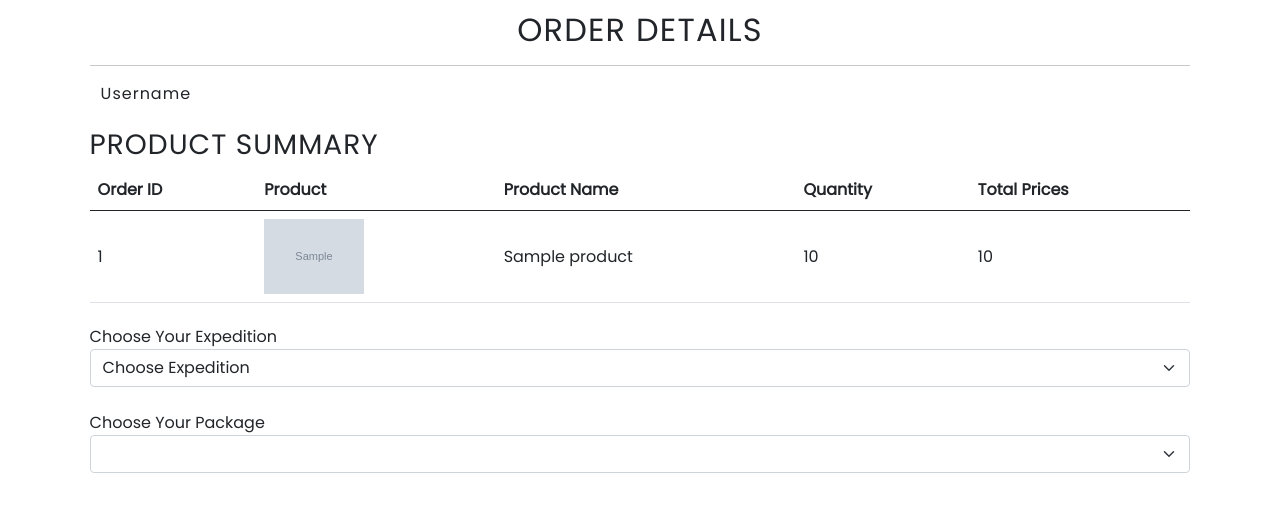
After one commit to VannWasHere/u-toys, a PHP site: the page made by order_details.php in a window 1280 px wide. The commit adds this page. Shown: the top 512 px of the page. Run offline with PHP 8.4, Linux system fonts and the light colour scheme; the visitor is signed in with stand-in values (Sample User, id 1); tables that the repository leaves empty or names only in its code hold one stand-in row (values such as "Sample post"); grey boxes marked "Sample" are stand-in pictures; lists and menus that the app fills with data are empty; some libraries are stand-ins or nearby versions.

Commit message:
Ajax and RAJA ONGKIR API

```diff
--- a/css/order_details.css
+++ b/css/order_details.css
@@ -5,3 +5,43 @@ body {
     padding-left: 7%;
     padding-right: 7%;
 }
+
+#ord-details-h2 {
+    margin-top: 1%;
+    margin-bottom: 1%;
+    text-align: center;
+    text-transform: uppercase;
+    letter-spacing: 1.2px;
+}
+
+#checkout-username {
+    padding-left: 1%;
+    letter-spacing: 1px;
+    margin-top: 0.6%;
+}
+
+#checkout-h3 {
+    margin-top: 2%;
+    letter-spacing: 1px;
+    text-transform: uppercase;
+}
+
+tbody>tr>td {
+    vertical-align: middle;
+}
+
+.checkout-product-images {
+    width: 100px;
+}
+
+.shipping-container {
+    margin-top: 1%;
+}
+
+.shipping-expedition {
+    margin-top: 2%;
+}
+
+.input-hidden {
+    display: none;
+}
--- a/index.php
+++ b/index.php
@@ -7,7 +7,6 @@ $loggedIn = isset($_SESSION["login"]) && $_SESSION["login"] === true;
 
 // Pass the login status to JavaScript
 echo "<script>var isLoggedIn = " . ($loggedIn ? "true" : "false") . ";</script>";
-
 
 ?>
 
--- /dev/null
+++ b/order_details.php
@@ -0,0 +1,110 @@
+<?php
+session_start();
+require 'php/1_conn.php';
+require 'component/not_error.php';
+require 'component/set_cookies.php';
+
+    $order_queries = mysqli_query($conn, "SELECT * FROM order_table JOIN user ON order_table.user_id = user.user_id JOIN product ON order_table.product_id = product.product_id WHERE order_id = '$_GET[oid]'");
+    $row = mysqli_fetch_assoc($order_queries);
+
+    $user_address = mysqli_query($conn, "SELECT * FROM user_address WHERE user_id = '$_SESSION[user_id]'");
+    $address = mysqli_fetch_assoc($user_address);
+?>
+
+<!DOCTYPE html>
+<html lang="en">
+<head>
+    <meta charset="UTF-8">
+    <meta http-equiv="X-UA-Compatible" content="IE=edge">
+    <meta name="viewport" content="width=device-width, initial-scale=1.0">
+    <title>Order Details</title>
+    <link rel="stylesheet" href="css/order_details.css">
+    <link href="https://cdn.jsdelivr.net/npm/bootstrap@5.0.2/dist/css/bootstrap.min.css" rel="stylesheet" integrity="sha384-EVSTQN3/azprG1Anm3QDgpJLIm9Nao0Yz1ztcQTwFspd3yD65VohhpuuCOmLASjC" crossorigin="anonymous">
+</head>
+<body>
+    <h2 id="ord-details-h2">Order Details</h2>
+    <hr>
+
+    <div class="checkout-container">
+        <p id="checkout-username">Username</p>
+
+        <h3 id="checkout-h3">Product Summary</h3>
+
+        <div class="product-container">
+            <table class="table table-hover">
+                <thead>
+                    <tr>
+                      <th scope="col">Order ID</th>
+                      <th scope="col">Product</th>
+                      <th scope="col">Product Name</th>
+                      <th scope="col">Quantity</th>
+                      <th scope="col">Total Prices</th>
+                    </tr>
+                </thead>
+                <tbody>
+                    <tr>
+                        <td><?= $row['order_id'];?></td>
+                        <td><img src="images/<?=$row['product_photos'];?>" alt="" class="checkout-product-images"></td>
+                        <td><?=$row['product_name'];?></td>
+                        <td><?=$row['product_quantity'];?></td>
+                        <td><?=$row['total_prices'];?></td>
+                    </tr>
+                </tbody>
+            </table>
+            <div class="shipping-expedition">
+                <form action="" method="post">
+                    <input type="text" name="province_id" id="province_id" value="<?=$address['province_id'];?>" class="input-hidden">
+                    <input type="text" name="city_id" id="city_id" value="<?=$address['city_id'];?>" class="input-hidden">
+                    <input type="text" name="product_weight" id="product_weight" value="550" class="input-hidden">
+
+                    <div class="select-container">
+                        <label for="">Choose Your Expedition</label> <br>
+                        <select class="form-select" name="user_expedition" aria-label="Default select example">
+
+                        </select>
+                    </div>
+
+                    <div class="select-container mt-4">
+                        <label for="">Choose Your Package</label> <br>
+                        <select class="form-select" name="user_package" aria-label="Default select example">
+
+                        </select>
+                    </div>
+                </form>
+            </div>
+        </div>
+    </div>
+
+    <!-- Javascript Link -->
+    <script src="https://kit.fontawesome.com/e67bdeab51.js" crossorigin="anonymous"></script>
+    <script src="https://code.jquery.com/jquery-3.6.0.min.js"></script>
+    <script src="https://cdn.jsdelivr.net/npm/bootstrap@5.0.2/dist/js/bootstrap.bundle.min.js" integrity="sha384-MrcW6ZMFYlzcLA8Nl+NtUVF0sA7MsXsP1UyJoMp4YLEuNSfAP+JcXn/tWtIaxVXM" crossorigin="anonymous"></script>
+
+
+    <script>
+        $(document).ready(function(){
+            $.ajax({
+                type: 'post',
+                url: 'raja-ongkir/includes/expedition.php',
+                success: function(local_expedition){
+                    $("select[name=user_expedition]").html(local_expedition);
+                }
+            });
+            $("select[name=user_expedition]").on("change", function() {
+                var choosen_expedition = $("select[name=user_expedition]").val();
+                var choosen_district = $('#city_id').val();
+                $total_weight = $("input[name=product_weight]").val();
+                $.ajax({
+                    type: 'post',
+                    url: 'raja-ongkir/request/request_cost.php',
+                    data: 'expedition='+choosen_expedition+'&city_id='+choosen_district+'&weight='+$total_weight,
+                    success: function(my_package) {
+                        $("select[name=user_package]").html(my_package);
+                        $("input[name=user_expedition]").val(choosen_expedition);
+                    }
+                });
+            });
+        });
+    </script>
+</body>
+</html>
--- a/php/addOrder_process.php
+++ b/php/addOrder_process.php
@@ -28,9 +28,8 @@ if(isset($_POST['addOrder'])) {
     $product_name = $_POST['product_name'];
     $product_quantity = $_POST['product_quantity'];
     $total_prices = $_POST['total_prices'];
-    $user_address = $_POST['user_address'];
 
-    $addOrderQ = mysqli_query($conn, "INSERT INTO order_table VALUES ('$new_id', '$user_id', '$product_id', '$product_quantity', '$total_prices', '$user_address', 'Not-Paid')");
+    $addOrderQ = mysqli_query($conn, "INSERT INTO order_table VALUES ('$new_id', '$user_id', '$product_id', '$product_quantity', '$total_prices', 'Not-Paid')");
 
     if($addOrderQ) {
         $next_q = mysqli_query($conn, "SELECT * FROM order_table WHERE order_id = '$new_id'");
--- a/product_details.php
+++ b/product_details.php
@@ -67,7 +67,7 @@ include 'component/navigation_bar.php';
 
                                 while($address = mysqli_fetch_array($address_queries)) {
                                     echo "
-                                    <option value='$address[receiver_address]'>$address[receiver_address]</option>
+                                    <option value='$address[address_id]'>$address[receiver_address]</option>
                                     ";
                                 }
                             ?>
--- /dev/null
+++ b/raja-ongkir/includes/expedition.php
@@ -0,0 +1,4 @@
+<option value="" selected>Choose Expedition</option>
+<option value="pos">Pos Indonesia</option>
+<option value="tiki">TIKI</option>
+<option value="jne">JNE</option>
```
Also changed, not shown: addAddress.php (+35 -8 lines), css/addAddress.css (+11 -6 lines), order_details.html (deleted, +0 -17 lines), php/addAddress_process.php (+6 -3 lines), raja-ongkir/request/request_city.php (added, +40 -0 lines), raja-ongkir/request/request_cost.php (added, +44 -0 lines), raja-ongkir/request/request_province.php (added, +36 -0 lines).
